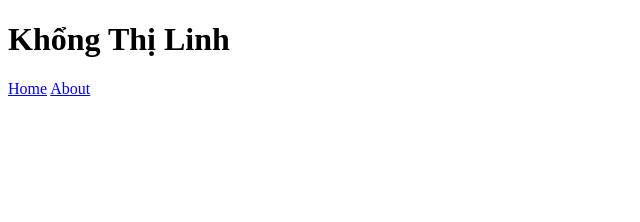
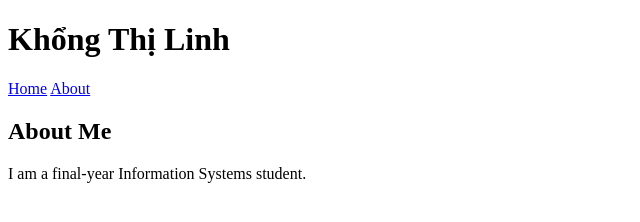
Before and after one commit to KongLyndia/my-portfolio, a plain HTML site: page index.html in a window 1280 px wide. Shown: the whole page, without its empty margins (0-640 px from the left). Drawn offline with Linux system fonts and the light colour scheme.

Commit message:
feat: add about me section

```diff
--- a/index.html
+++ b/index.html
@@ -11,5 +11,12 @@
             <a href="#">About</a>
         </nav>
     </header>
+
+    <section id="about">
+        <h2>About Me</h2>
+            <p>I am a final-year Information Systems student.</p>
+    </section>
+
+
 </body>
 </html>
```
